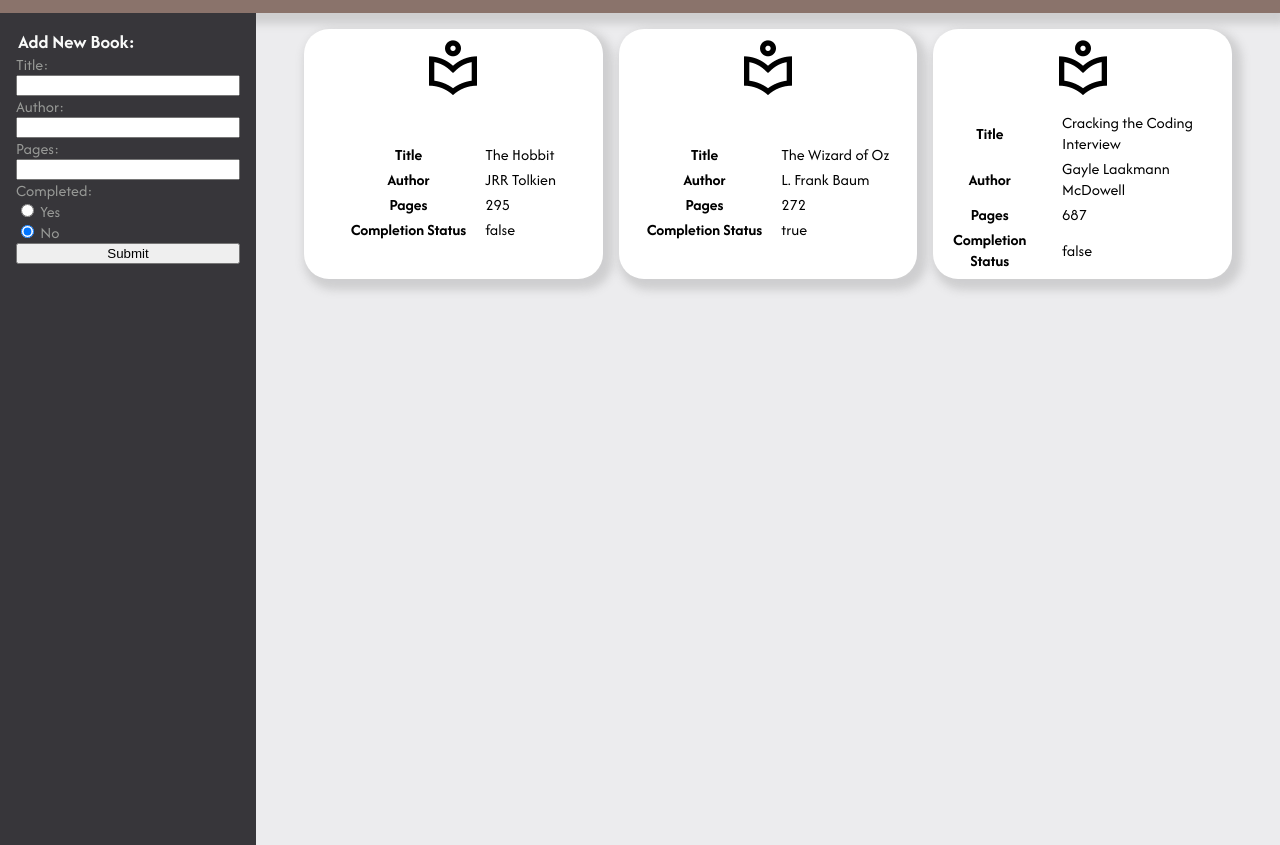
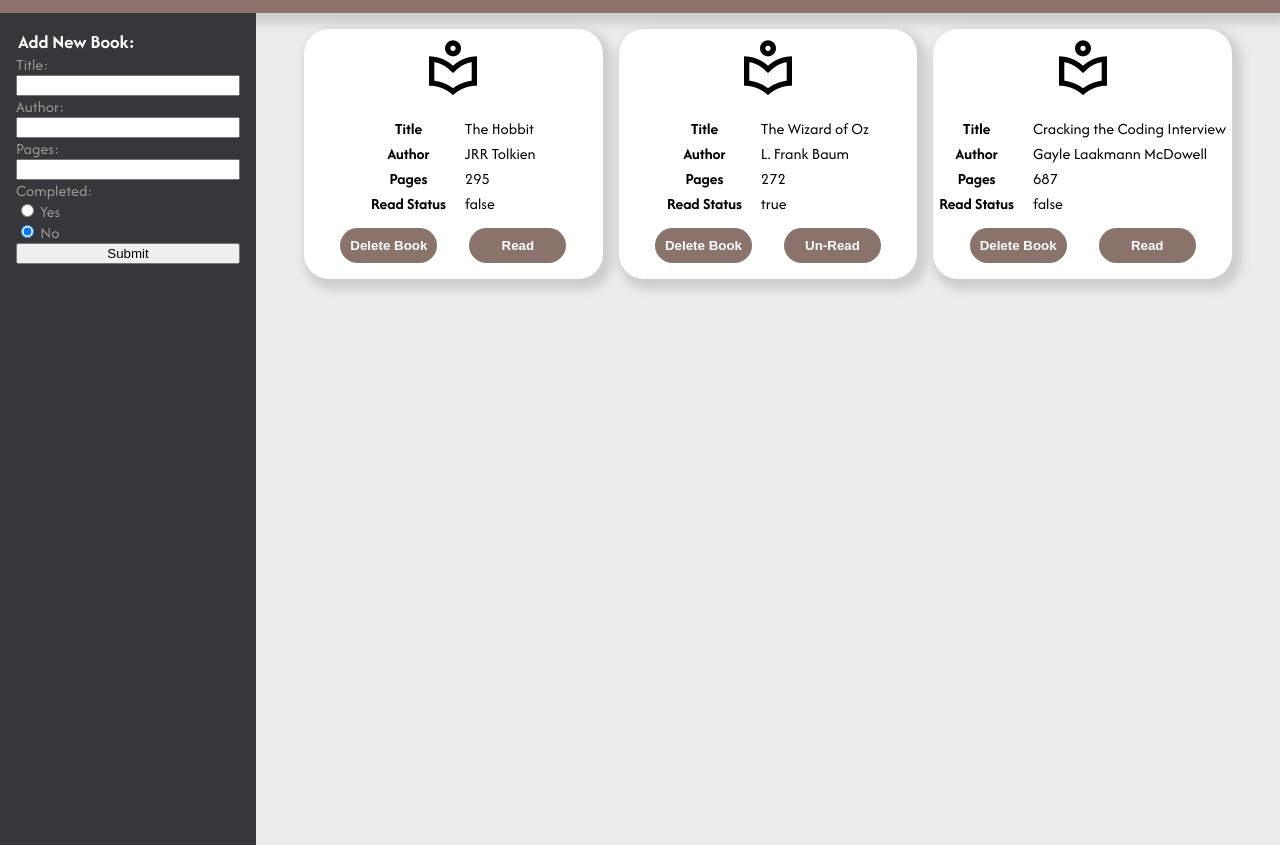
Before and after one commit to kschmidt021/odin-library, a plain HTML site: page index.html in a window 1280 px wide. Shown: the part 59-904 px from the top of the page. Drawn offline with Linux system fonts and the light colour scheme.

Commit message:
Create buttons to delete and mark books read
Allows users to delete or mark read books that they have added, or pre-added books

```diff
--- a/books.js
+++ b/books.js
@@ -38,20 +38,20 @@ function addBookToLibrary() {
 
     const newBook = new Book(newBookTitle, newBookAuthor, newBookPages, newBookRead);
     myLibrary.push(newBook);
-    displayBook(newBook);
+    displayBook(newBook, (myLibrary.length - 1));
 }
 
 // pre-populates books
 function displayLibrary() {
     for (book in myLibrary) {
-        displayBook(myLibrary[book]);
+        displayBook(myLibrary[book], book);
     }
 }
 
 // adds books to the div visually
-function displayBook(book) {
+function displayBook(book, index) {
     const bookDiv = document.createElement('div');
-    bookDiv.setAttribute('class', 'book');
+    bookDiv.classList.add('book', 'book-'+index);
     libDiv.appendChild(bookDiv);
 
         const bookIcon = document.createElement('img');
@@ -97,8 +97,51 @@ function displayBook(book) {
 
                 const bookThRead = document.createElement('th');
                 bookTrRead.appendChild(bookThRead);
-                bookThRead.textContent = "Completion Status";
+                bookThRead.textContent = "Read Status";
                 const bookTdRead = document.createElement('td');
+                bookTdRead.textContent = book.read;
                 bookTrRead.appendChild(bookTdRead);
-                bookTdRead.textContent = book.read;
+
+        const btnDiv = document.createElement('div');
+        btnDiv.setAttribute('class', 'btn-div');
+        bookDiv.appendChild(btnDiv);
+
+            const bookDelBtn = document.createElement('button');
+            bookDelBtn.classList.add('del-btn-book', index);
+            bookDelBtn.textContent = "Delete Book";
+            btnDiv.appendChild(bookDelBtn);
+
+            const bookStatusBtn = document.createElement('button');
+            bookStatusBtn.classList.add('read-btn-book', index);
+            btnDiv.appendChild(bookStatusBtn);
+            displayRead(book.read, bookStatusBtn);
 }
+
+function displayRead(readBook, bookStatusBtn) {
+    if (readBook === false) {
+                bookStatusBtn.textContent = "Read";
+            } else {
+                bookStatusBtn.textContent = "Un-Read";
+            }
+    bookStatusBtn.parentNode.previousSibling.lastChild.lastChild.textContent = readBook;
+}
+
+
+libDiv.addEventListener('click', (event) => {
+    let target = event.target;
+    if(target.classList.contains('del-btn-book')) {
+        index = +target.classList.item(1);
+        libDiv.removeChild(target.parentNode.parentNode);
+        myLibrary.splice(index, 1);
+    }
+    else if(target.classList.contains('read-btn-book')) {
+        index = +target.classList.item(1);
+        const readBook = myLibrary[index].read;
+        if (readBook == false) {
+            myLibrary[index].read = true;
+        } else {
+            myLibrary[index].read = false;
+        }
+        displayRead(myLibrary[index].read, target);
+    }
+})
--- a/style.css
+++ b/style.css
@@ -113,3 +113,19 @@ html {
     padding-right: 1rem;
 
 }
+
+.book button {
+    padding: 10px;
+    border: none;
+    border-radius: 25px;
+    font-weight: bolder;
+    background-color: #8A736B;
+    color: white;
+}
+
+.btn-div {
+    display: grid;
+    grid-template-columns: repeat(2, 1fr);
+    column-gap: 2rem;
+    margin-bottom: 1rem;
+}
```
